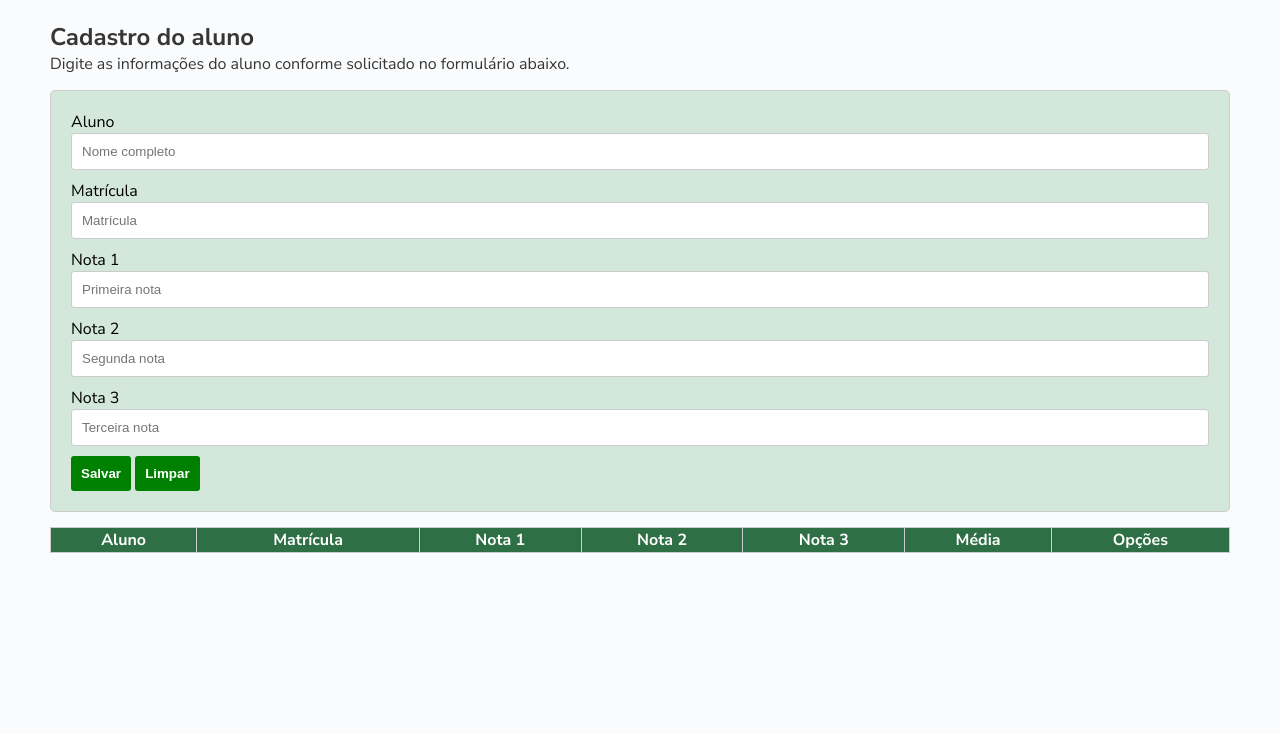
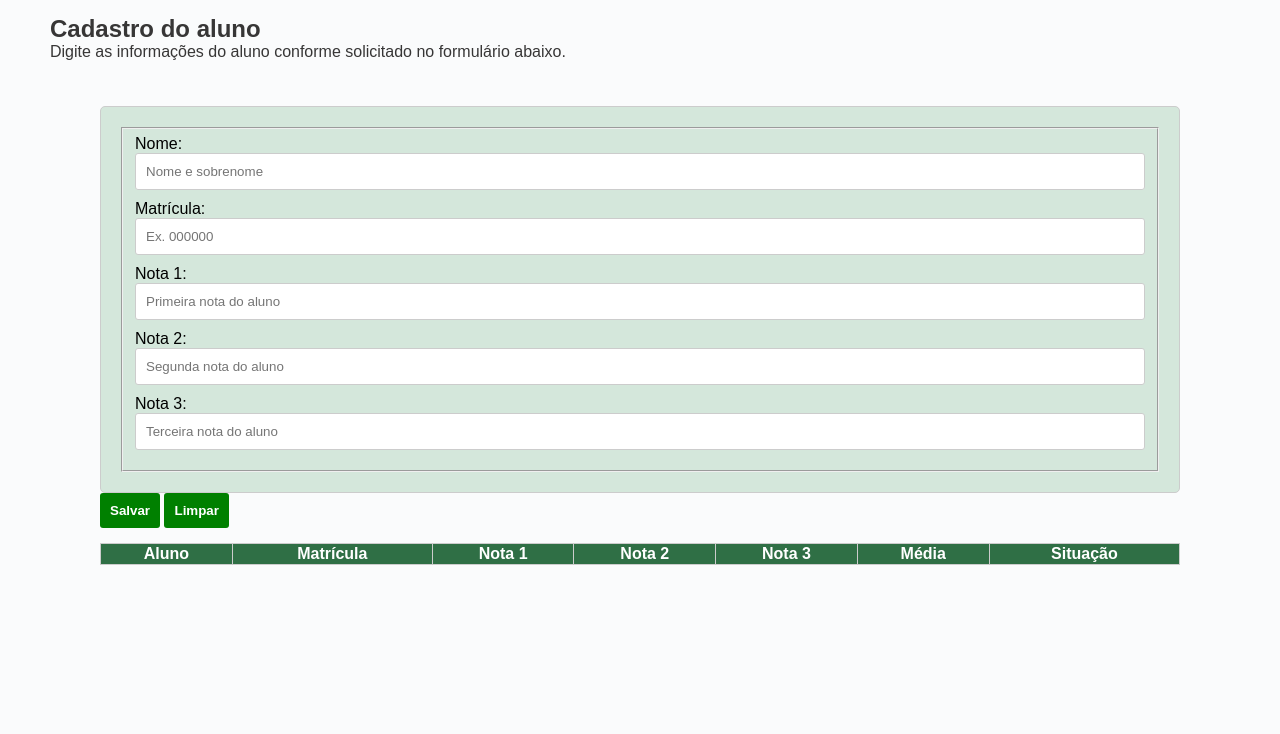
Before and after one commit to isabellelacerda/sistema-notas, a plain HTML site: page index.html in a window 1280 px wide. Shown: the part 66-800 px from the top of the page. Drawn offline with Linux system fonts and the light colour scheme; files that its build step writes are made by us from their sources.

Commit message:
Update index.html

```diff
--- a/index.html
+++ b/index.html
@@ -4,19 +4,11 @@
     <meta charset="UTF-8">
     <meta http-equiv="X-UA-Compatible" content="IE=edge">
     <meta name="viewport" content="width=device-width, initial-scale=1.0">
-    <title>Sistema de Notas</title>
-    <!--CSS-->
-    <link rel="stylesheet" href="css/style.css">
 
-    <script src="js/script.js"></script>
-
-    <link rel="preconnect" href="https://fonts.googleapis.com">
-    <link rel="preconnect" href="https://fonts.gstatic.com" crossorigin>
-    <link href="https://fonts.googleapis.com/css2?family=Nunito+Sans:wght@400;700&display=swap" rel="stylesheet">
-
+    <link rel="stylesheet" href="style.css">
+    <title>Cadastro de Alunos</title>
 </head>
 <body>
-
     <header>
         <h1>Lançamento de Notas</h1>
      </header>
@@ -27,34 +19,40 @@
              <h2>Cadastro do aluno</h2>
              <span>Digite as informações do aluno conforme solicitado no formulário abaixo.
              </span>
+         </div>
+    <main>
+        <div class="card">
+    <form action="">
+        <fieldset>
 
+                <div class="lineInput">
+                    <label for="nome">Nome:</label>
+                    <input class="text-area large" type="text" id="nome" name="nome" placeholder="Nome e sobrenome">
+                </div>
+                <div class="lineInput">
+                    <label for="matricula">Matrícula:</label>
+                    <input class="text-area large" type="text" id="matricula" name="matricula" placeholder="Ex. 000000">
                 </div>
 
-        <div class="card">
                 <div class="lineInput">
-                <label for="">Aluno</label>
-                <input type="text" id="aluno" placeholder="Nome completo">
+                    <label for="nota1">Nota 1:</label>
+                    <input class="number-area large" type="number" min="0" max="10" id="nota1" name="nota1" placeholder="Primeira nota do aluno" step="any">
                 </div>
                 <div class="lineInput">
-                <label for="">Matrícula</label>
-                <input type="text" id="matricula" placeholder="Matrícula">
+                    <label for="nota2">Nota 2:</label>
+                    <input class="number-area large" type="number" min="0" max="10" id="nota2" name="nota2" placeholder="Segunda nota do aluno" step="any">
                 </div>
                 <div class="lineInput">
-                <label for="">Nota 1</label>
-                <input type="number" min="0" max="10" id="nota1" placeholder="Primeira nota">
+                    <label for="nota3">Nota 3:</label>
+                    <input class="number-area large" type="number" min="0" max="10" id="nota3" name="nota3" placeholder="Terceira nota do aluno" step="any">
                 </div>
-            <div class="lineInput">
-                <label for="">Nota 2</label>
-                <input type="number" min="0" max="10" id="nota2" placeholder="Segunda nota">
             </div>
-            <div class="lineInput">
-                <label for="">Nota 3</label>
-                <input type="number" min="0" max="10" id="nota3" placeholder="Terceira nota">
-            </div>
-
-
+        </fieldset>
+    </form>
+    <div>
         <button onclick="aluno.salvar()">Salvar</button>
         <button onclick="aluno.limpar()">Limpar</button>
+    </div>
 </div>
 
     <div class="content">
@@ -66,16 +64,14 @@
                 <th>Nota 2</th>
                 <th>Nota 3</th>
                 <th>Média</th>
-                    <th>Opções</th>
+                <th>Situação</th>
             </thead>
             <tbody id="tbody">
-
             </tbody>
         </table>
     </div>
-
-
     </main>
 
+    <script src="media.js"></script>
 </body>
 </html>
```
Lines whose indentation alone changed are shown as unchanged.
